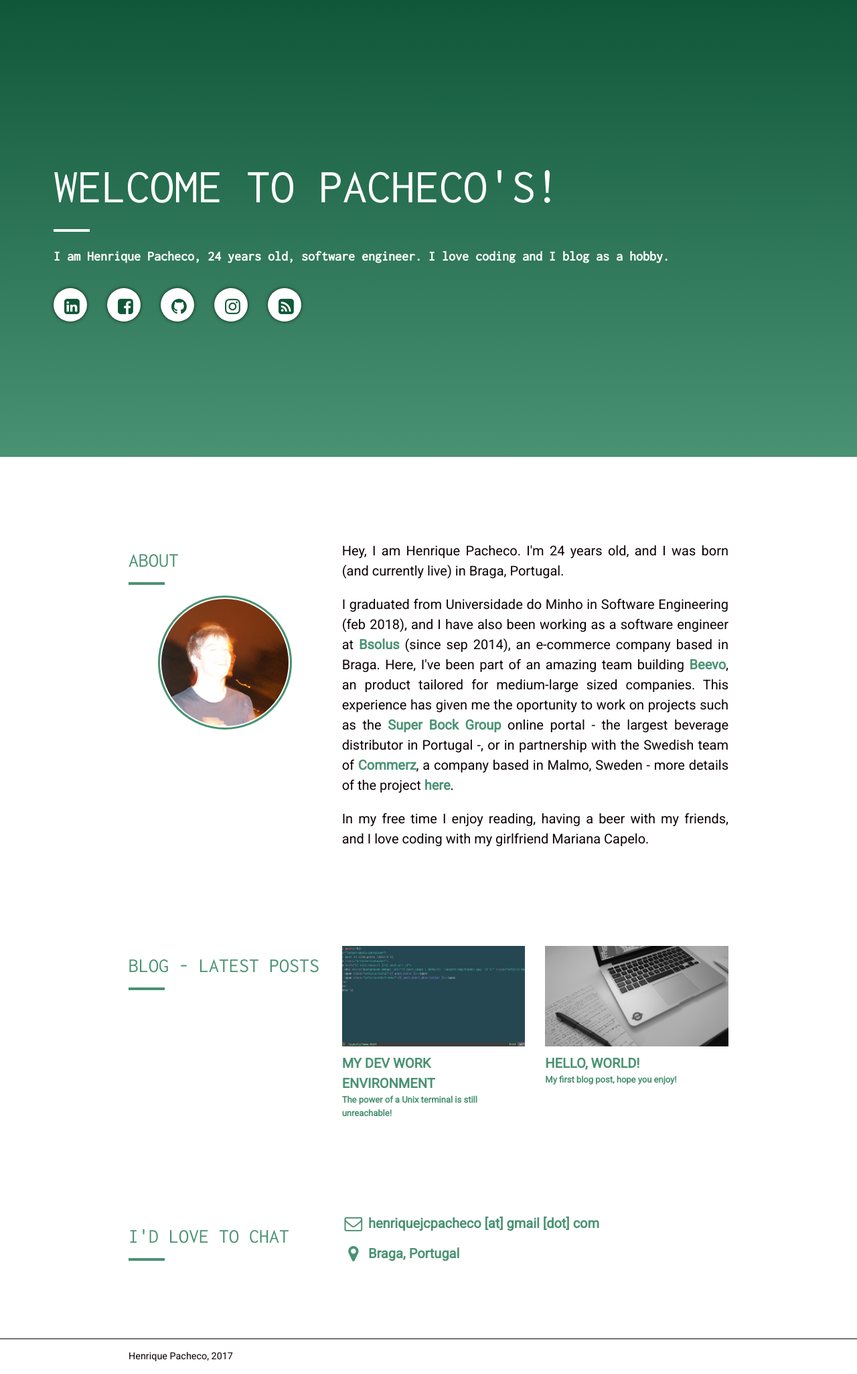
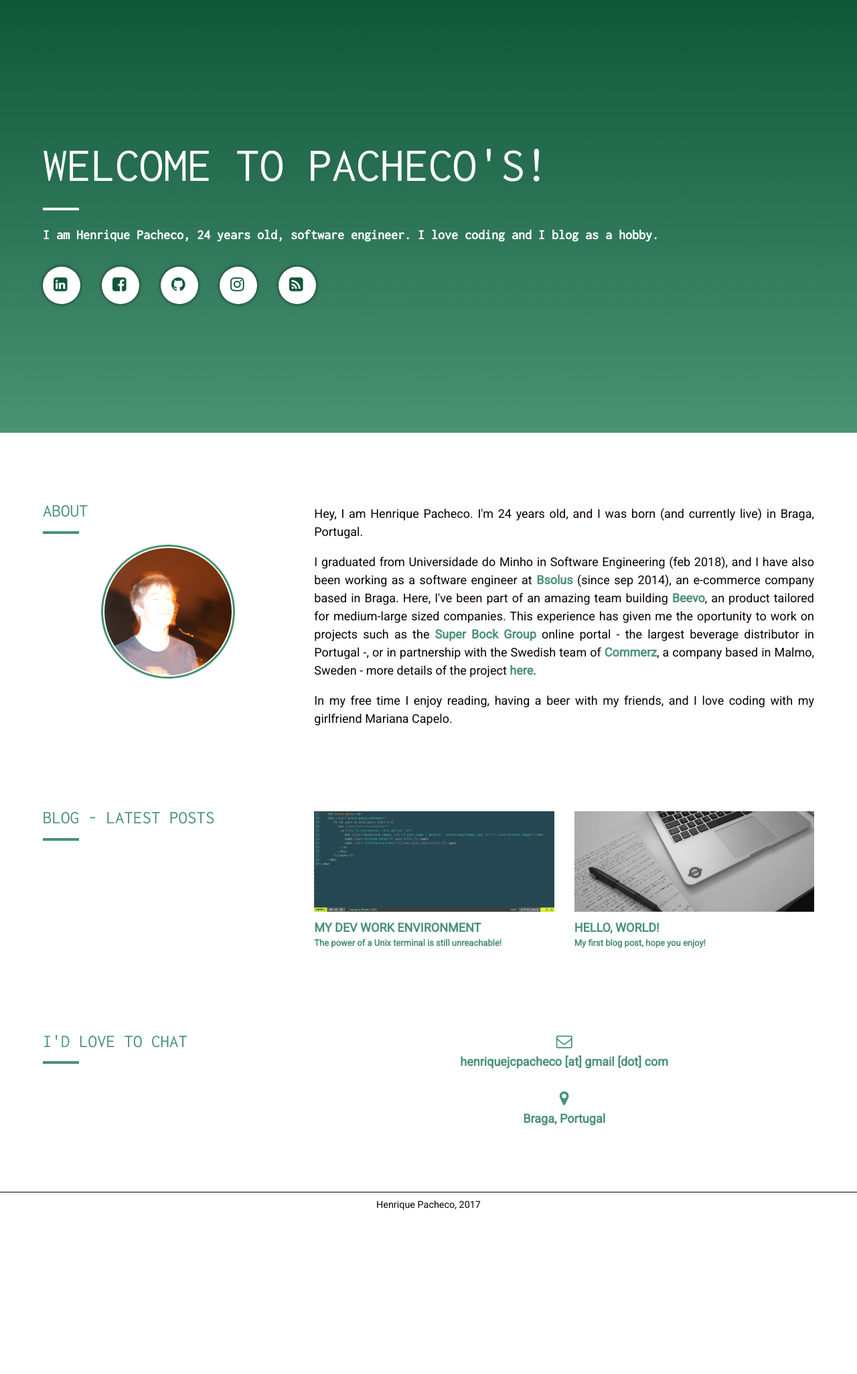
Before and after one commit to ikas/ikas.github.io, a Jekyll site: the page built from index.md, in a window 1280 px wide. Shown: the whole page at 67% size. Built offline with Jekyll 4.4.1, drawn with Linux system fonts in a browser that asks for light colours; our own code applies the rules of GitHub Pages for plain Markdown files; after the commit the page ends 1818 px from its top, so only the background shows below that.

Commit message:
Some more responsive changes

```diff
--- a/_layouts/home.html
+++ b/_layouts/home.html
@@ -38,9 +38,11 @@ layout: default
   </div>
 
   <div class="home-content">
+    <span class="justify-text">
         <p>Hey, I am Henrique Pacheco. I'm 24 years old, and I was born (and currently live) in Braga, Portugal.</p>
         <p>I graduated from Universidade do Minho in Software Engineering (feb 2018), and I have also been working as a software engineer at <a href="http://www.bsolus.pt/pt/">Bsolus</a> (since sep 2014), an e-commerce company based in Braga. Here, I've been part of an amazing team building <a href="http://www.beevo.com/">Beevo</a>, an product tailored for medium-large sized companies. This experience has given me the oportunity to work on projects such as the <a href="https://uni.unicer.pt/">Super Bock Group</a> online portal - the largest beverage distributor in Portugal -, or in partnership with the Swedish team of <a href="https://www.commerz.com/">Commerz</a>, a company based in Malmo, Sweden - more details of the project <a href="https://www.commerz.com/projekt/stockholms-elbolag">here</a>.</p>
         <p>In my free time I enjoy reading, having a beer with my friends, and I love coding with my girlfriend Mariana Capelo.</p>
+    </span>
   </div>
 </div>
 
@@ -52,13 +54,11 @@ layout: default
 
   <div class="home-content latest-posts-container">
     {% for post in site.posts limit:3 %}
-      <div class="article-container">
-        <a href="{{ site.baseurl }}{{ post.url }}">
+      <a class="article-container" href="{{ site.baseurl }}{{ post.url }}">
         <div style="background-image: url('{{ post.image | default: '/assets/img/header.jpg' | absolute_url }}');background-position: bottom;" class="article-image"></div>
         <span class="article-title">{{ post.title }}</span>
         <span class="article-short-desc">{{ post.short_description }}</span>
       </a>
-      </div>
     {% endfor %}
   </div>
 </div>
@@ -72,13 +72,13 @@ layout: default
   <div class="home-content">
     <div class="contact-info">
       <a href="mailto:henriquejcpacheco@gmail.com" class="profile-item">
-        <i class="fa fa-lg fa-fw fa-envelope-o"></i>
-        <p>henriquejcpacheco [at] gmail [dot] com</p>
+        <i class="fa fa-lg fa-envelope-o"></i>
+        <span class="contact-text">henriquejcpacheco [at] gmail [dot] com</span>
       </a>
 
       <a class="profile-item" href="https://www.google.pt/maps/place/Braga/">
-        <i class="fa fa-lg fa-fw fa-map-marker"></i>
-        <p>Braga, Portugal</p>
+        <i class="fa fa-lg fa-map-marker"></i>
+        <span class="contact-text">Braga, Portugal</span>
       </a>
     </div>
   </div>
--- a/_sass/jekyll-theme-cayman.scss
+++ b/_sass/jekyll-theme-cayman.scss
@@ -29,7 +29,7 @@ body {
   padding: 0;
   margin: 0;
   font-family: 'Roboto', sans-serif;
-  font-size: 20px;
+  font-size: 18px;
   line-height: 1.5;
   color: $color1;
 }
@@ -84,18 +84,18 @@ a {
     }
 
     @include large {
-      height: 50px;
-      width: 50px;
+      height: 3.5rem;
+      width: 3.5rem;
     }
 
     @include medium {
-      height: 45px;
-      width: 45px;
+      height: 3rem;
+      width: 3rem;
     }
 
     @include small {
-      height: 45px;
-      width: 45px;
+      height: 2.5rem;
+      width: 2.5rem;
     }
   }
 }
@@ -106,7 +106,7 @@ a {
   background: linear-gradient($theme-default, $theme-secondary);
 
   @include large {
-    padding: 15% 5rem;
+    padding: 10rem 4rem;
   }
 
   @include medium {
@@ -114,7 +114,7 @@ a {
   }
 
   @include small {
-    padding: 6rem 2rem;
+    padding: 5rem 2rem;
   }
 
   .project-name, .project-tagline {
@@ -161,11 +161,21 @@ a {
       font-size: 1rem;
     }
   }
+}
 
-  .dash {
-    border-bottom: 3px solid white;
-    margin: 20px 38%;
-    box-shadow: 0px 0px 3px 1px rgba(0,0,0,0.75);
+// Font awesome icons
+i.fa {
+
+  @include medium {
+    font-size: 1.5rem;
+    line-height: 1.5rem;
+    vertical-align: 0;
+  }
+
+  @include small {
+    font-size: 1.3333rem;
+    line-height: .75rem;
+    vertical-align: 0;
   }
 }
 
@@ -348,34 +358,10 @@ h6 {
   }
 }
 
-.site-footer {
-  border-top: 1px solid $color1;
-  padding: 15px;
-  padding-left: 15%;
-
-  @include large {
-    font-size: 0.9rem;
-  }
-
-  @include medium {
-    font-size: 0.9rem;
-  }
-
-  @include small {
-    font-size: 0.8rem;
-  }
-}
-
-.site-footer-owner {
-  display: block;
-}
-
-
 .header-nav {
-  // border-bottom: 2px solid $theme-white;
   position: fixed;
   width: 100%;
-  background-color: $theme-default;
+  background-color: $theme-secondary;
 
   .main-nav {
     display: flex;
@@ -392,27 +378,11 @@ h6 {
       display: block;
       text-decoration: none;
       text-transform: uppercase;
-
-      @include large {
-        padding: 12px 30px;
-      }
-
-      @include medium {
-        padding: 12px 30px;
-      }
+      padding: 1rem 2rem;
 
       @include small {
-        padding: 12px 15px;
+        padding: 1rem 1rem;
       }
-
-      &.active {
-        text-decoration: underline;
-      }
-    }
-
-    .logo {
-      background: $theme-default;
-      color: white;
     }
   }
 }
@@ -462,13 +432,19 @@ h6 {
 .social-icons {
   display: flex;
   justify-content: left;
-  margin-top: 30px;
-  margin-bottom: 10px;
+  margin-top: 2rem;
+  margin-bottom: 2rem;
 
   & > * {
     box-shadow: 0px 0px 5px 0px rgba(0,0,0,0.75);
-    margin-left: 15px;
-    margin-right: 15px;
+
+    margin-left: 1rem;
+    margin-right: 1rem;
+
+    @include small {
+      margin-left: 0.75rem;
+      margin-right: 0.75rem;
+    }
 
     &:first-of-type {
       margin-left: 0;
@@ -483,7 +459,7 @@ h6 {
 
 // Home containers
 .home-container {
-  margin: 100px 15%;
+  margin: 4rem 4rem;
   display: flex;
 
   @include small {
@@ -492,8 +468,8 @@ h6 {
   }
 
   .home-title {
-    flex:1;
-    margin-right: 15px;
+    flex: 1;
+    margin-right: 1rem;
 
     @include small {
       margin-right: 0;
@@ -526,8 +502,8 @@ h6 {
   }
 
   .home-content {
-    margin-left: 15px;
-    margin-top: 5px;
+    margin-left: 1rem;
+    margin-top: 2.7rem;
 
     @include large {
       flex: 2;
@@ -542,22 +518,40 @@ h6 {
       margin-left: 0;
     }
 
-    p {
+    span.justify-text {
       text-align: justify;
+
+      p:first-of-type {
+        margin-top: 0;
+      }
     }
 
     &.latest-posts-container {
       display: flex;
-      margin-top: 25px;
+
+      @include medium {
+        flex-direction: column;
+      }
+
+      @include small {
+        flex-direction: column;
+      }
 
       .article-container {
         width: 50%;
 
+        @include medium {
+          width: 100%;
+          margin-left: 0;
+          margin-right: 0;
+        }
+
         @include small {
           width: 100%;
+          margin-left: 0;
+          margin-right: 0;
         }
 
-        a {
         &:hover {
           text-decoration: none;
         }
@@ -582,7 +576,6 @@ h6 {
     }
   }
 }
-}
 
 
 .contact-info {
@@ -594,10 +587,35 @@ h6 {
   }
 
   .profile-item {
-    padding-top: 15px;
+    display: flex;
+    flex-direction: column;
+    align-items: center;
+    margin-bottom: 1rem;
 
-    p {
-      display: inline;
+    .contact-text {
+      text-align: center;
+      margin-top: 0.5rem;
+      margin-bottom: 1rem;
     }
   }
 }
+
+
+// Footer
+.site-footer {
+  border-top: 1px solid $color1;
+  padding: 0.5rem;
+  text-align: center;
+
+  @include large {
+    font-size: 0.9rem;
+  }
+
+  @include medium {
+    font-size: 0.9rem;
+  }
+
+  @include small {
+    font-size: 0.8rem;
+  }
+}
```
Also changed, not shown: _layouts/contact.html (deleted, +0 -39 lines). Lines whose indentation alone changed are shown as unchanged.
